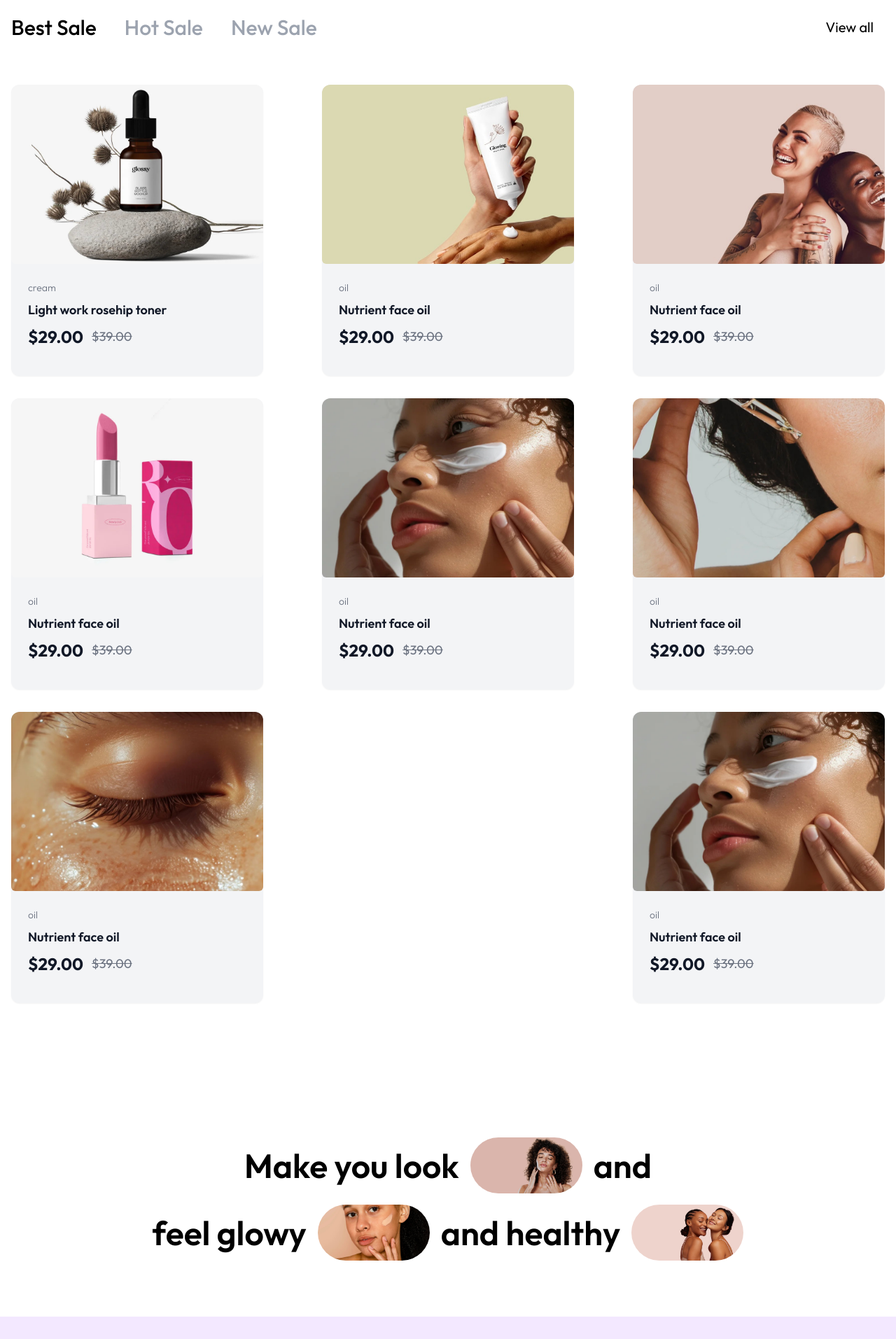
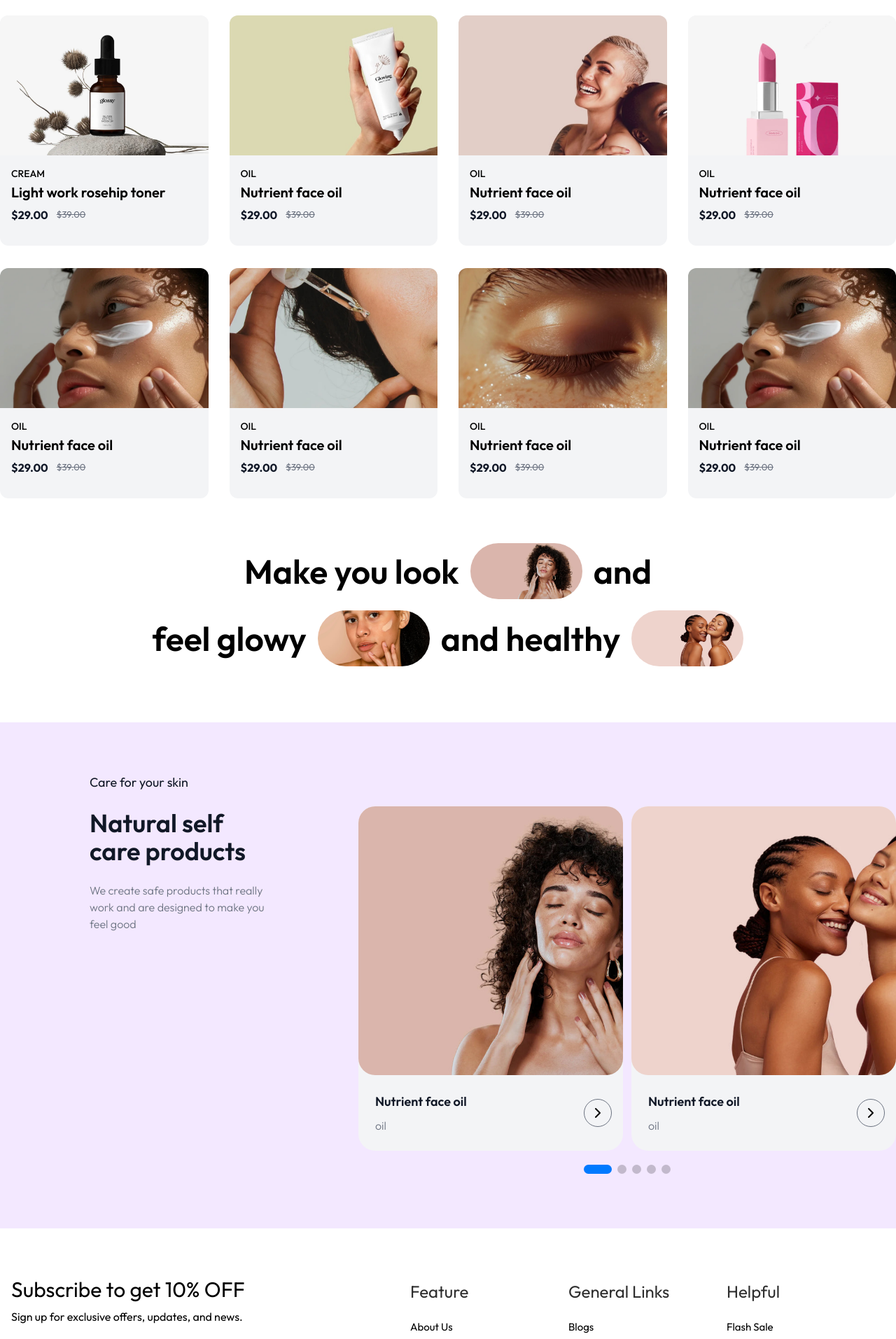
Before and after one commit to sv-dev3/Blinkz, a React (Create React App) app: page / in a window 1280 px wide. Shown: the part 884-2797 px from the top of the page at 70% size. Built offline with nearby package versions, Linux system fonts and the light colour scheme.

Commit message:
Add files via upload

```diff
--- a/src/components/ui-components/BentoGrid/index.jsx
+++ b/src/components/ui-components/BentoGrid/index.jsx
@@ -5,7 +5,7 @@ import thirdImage from "src/assets/images/carousel2.webp";
 
 const BentoGrid = () => {
   return (
-    <div className="py-10 md:py-20">
+    <div className="pb-20 ">
       <div className="container mx-auto">
         <div className="flex flex-col items-center justify-center space-y-4 text-center font-outfitSemiBold">
           {/* First row */}
--- a/src/components/ui-components/BestSale/index.jsx
+++ b/src/components/ui-components/BestSale/index.jsx
@@ -89,7 +89,7 @@ const BestSale = () => {
     },
   ];
   return (
-    <div className="flex flex-row flex-wrap justify-between gap-x-2 gap-y-8 mt-6">
+    <div className="grid grid-cols-4 flex-row flex-wrap gap-x-[30px] gap-y-8 mt-6">
       {dummyData.map((item, index) => (
         <Card data={item} />
       ))}
--- a/src/components/ui-components/Footer/index.jsx
+++ b/src/components/ui-components/Footer/index.jsx
@@ -1,8 +1,13 @@
-import React from "react";
+import React, { useState } from "react";
 import { Link } from "react-router-dom";
 import SocialIcons from "src/components/ui-elements/SocialIcons";
 
 const Footer = () => {
+  const [isDropdownVisible, setIsDropdownVisible] = useState(false);
+  const handleDropdownToggle = () => {
+    setIsDropdownVisible((prevState) => !prevState);
+  };
+
   const aboutMenus = [
     { name: "About us", url: "/about" },
     { name: "Carrers", url: "/carrers" },
@@ -26,14 +31,16 @@ const Footer = () => {
   return (
     <footer className=" mt-0 md:mt-8 font-outfitRegular  border-gray-500 py-10">
       <div className="container mx-auto px-4">
-        <div className="grid grid-cols-1 sm:grid-cols-2 lg:grid-cols-4 gap-6">
-          {/* Subscriptions Section */}
+        <div class="lg:flex justify-between mb-[50px]">
+          <div class="lg:w-[470px] ml-0 w-full mb-10 lg:mb-0">
             <div>
-            <h3 className="text-xl font-outfitSemiBold mb-4">Subscriptions</h3>
-            <p className="mb-4 font-outfitRegular text-gray-500">
+              <h3 className="text-[30px] font-outfit font-medium mb-3 leading-[30px]">
+                Subscribe to get 10% OFF
+              </h3>
+              <p className="mb-5 font-outfitRegular text-black">
                 Sign up for exclusive offers, updates, and news.
               </p>
-            <form className="flex flex-col gap-2">
+              <form className="flex flex-col gap-2 relative">
                 <input
                   type="email"
                   placeholder="Enter your email"
@@ -41,79 +48,210 @@ const Footer = () => {
                 />
                 <button
                   type="submit"
-                className="bg-purple-600 py-4 px-2 rounded-full font-outfitRegular hover:bg-purple-800 transition text-white p-2"
+                  className="bg-purple-600 absolute right-[10px] top-[8px] flex items-center justify-center rounded-full font-outfitRegular hover:bg-purple-800 transition text-white w-[40px] h-[40px]"
                 >
-                Subscribe
+                  <svg
+                    class="icon icon-arrow icon--medium w-[24px] h-[24px]"
+                    viewBox="0 0 20 20"
+                    fill="none"
+                    xmlns="http://www.w3.org/2000/svg"
+                  >
+                    <path
+                      d="M7.5 3.74121L13.75 9.99121L7.5 16.2412"
+                      stroke="currentColor"
+                      stroke-width="1.5"
+                      stroke-linecap="round"
+                      stroke-linejoin="round"
+                    ></path>
+                  </svg>
                 </button>
               </form>
             </div>
-
-          {/* About Section */}
-          <div>
-            <h3 className="text-xl font-outfitSemiBold mb-4 text-gray-900">
-              About
-            </h3>
-            <ul className="space-y-2">
-              {aboutMenus?.map((item, index) => (
-                <li className="relative group" key={index}>
-                  <Link
-                    to={item?.url}
-                    className="relative text-gray-500 hover:text-purple-600 transition duration-300 text-md font-outfitRegular"
-                  >
-                    {item?.name}
-                    <span className="absolute bottom-0 left-0 w-full h-[2px] bg-purple-600 transform scale-x-0 group-hover:scale-x-100 transition-all duration-300"></span>
-                  </Link>
-                </li>
-              ))}
-            </ul>
           </div>
 
-          {/* Shop Section */}
+          <div class="flex-1 lg:flex pl-[100px]">
+            <div class="lg:w-1/3 w-full mb-10 lg:mb-0">
+              <div class="mb-5">
+                <h6 class="text-[24px] font-500 text-[#2F2F2F]">Feature</h6>
+              </div>
               <div>
-            <h3 className="text-xl font-outfitSemiBold mb-4 text-gray-900">
-              About
-            </h3>
-            <ul className="space-y-2">
-              {shopMenus?.map((item, index) => (
-                <li className="relative group" key={index}>
-                  <Link
-                    to={item?.url}
-                    className="relative text-gray-500 hover:text-purple-600 transition duration-300 text-md font-outfitRegular"
+                <ul class="flex flex-col space-y-3">
+                  <li>
+                    <a
+                      href="/about"
+                      className="text-[#000] text-[15px] hover:text-qblack border-b border-transparent hover:border-qblack cursor-pointer capitalize"
                     >
-                    {item?.name}
-                    <span className="absolute bottom-0 left-0 w-full h-[2px] bg-purple-600 transform scale-x-0 group-hover:scale-x-100 transition-all duration-300"></span>
-                  </Link>
+                      About Us
+                    </a>
                   </li>
-              ))}
-            </ul>
-          </div>
-
-          {/* Customer Care Section */}
-          <div>
-            <h3 className="text-xl font-outfitSemiBold mb-4 text-gray-900">
-              About
-            </h3>
-            <ul className="space-y-2">
-              {customerCare?.map((item, index) => (
-                <li className="relative group" key={index}>
-                  <Link
-                    to={item?.url}
-                    className="text-gray-500 relative hover:text-purple-600 transition duration-300 text-md font-outfitRegular"
+                  <li>
+                    <a
+                      href="/terms-condition"
+                      className="text-[#000] text-[15px] hover:text-qblack border-b border-transparent hover:border-qblack cursor-pointer capitalize"
                     >
-                    {item?.name}
-                    <span className="absolute bottom-0 left-0 w-full h-[2px] bg-purple-600 transform scale-x-0 group-hover:scale-x-100 transition-all duration-300"></span>
-                  </Link>
+                      Terms Condition
+                    </a>
                   </li>
-              ))}
+                  <li>
+                    <a
+                      href="/all-products"
+                      className="text-[#000] text-[15px] hover:text-qblack border-b border-transparent hover:border-qblack cursor-pointer capitalize"
+                    >
+                      Best Products
+                    </a>
+                  </li>
                 </ul>
               </div>
             </div>
-        <div className="border-t border-gray-600 mt-8 pt-6 flex flex-col lg:flex-row justify-between items-center gap-4">
+
+            <div class="lg:w-1/3 lg:flex lg:flex-col w-full mb-10 lg:mb-0">
+              <div>
+                <div class="mb-5">
+                  <h6 class="text-[24px] font-500 text-[#2F2F2F]">
+                    General Links
+                  </h6>
+                </div>
+                <div>
+                  <ul class="flex flex-col space-y-3">
+                    <li>
+                      <a
+                        href="/blogs"
+                        className="text-[#000] text-[15px] hover:text-qblack border-b border-transparent hover:border-qblack cursor-pointer capitalize"
+                      >
+                        Blogs
+                      </a>
+                    </li>
+                    <li>
+                      <a
+                        href="/tracking-order"
+                        className="text-[#000] text-[15px] hover:text-qblack border-b border-transparent hover:border-qblack cursor-pointer capitalize"
+                      >
+                        Tracking Order
+                      </a>
+                    </li>
+                    <li>
+                      <a
+                        href="/become-saller"
+                        className="text-[#000] text-[15px] hover:text-qblack border-b border-transparent hover:border-qblack cursor-pointer capitalize"
+                      >
+                        Become Saller
+                      </a>
+                    </li>
+                  </ul>
+                </div>
+              </div>
+            </div>
+
+            <div class="lg:w-1/3 lg:flex lg:flex-col w-full mb-10 lg:mb-0">
+              <div>
+                <div class="mb-5">
+                  <h6 class="text-[24px] font-500 text-[#2F2F2F]">Helpful</h6>
+                </div>
+                <div>
+                  <ul class="flex flex-col space-y-3">
+                    <li>
+                      <a
+                        href="/flash-sale"
+                        className="text-[#000] text-[15px] hover:text-qblack border-b border-transparent hover:border-qblack cursor-pointer capitalize"
+                      >
+                        Flash Sale
+                      </a>
+                    </li>
+                    <li>
+                      <a
+                        href="/faq"
+                        className="text-[#000] text-[15px] hover:text-qblack border-b border-transparent hover:border-qblack cursor-pointer capitalize"
+                      >
+                        FAQs
+                      </a>
+                    </li>
+                    <li>
+                      <a
+                        href="/about"
+                        className="text-[#000] text-[15px] hover:text-qblack border-b border-transparent hover:border-qblack cursor-pointer capitalize"
+                      >
+                        About
+                      </a>
+                    </li>
+                  </ul>
+                </div>
+              </div>
+            </div>
+          </div>
+        </div>
+
+        <div className="border-t border-gray-600 mt-8 pt-6 flex flex-col lg:flex-row justify-between items-center  gap-4">
           {/* Left Side */}
-          <div className="text-center lg:text-left text-gray-900">
-            <p>Country/region</p>
-            <p>United States (USD $)</p>
-            <p className="mt-2">© 2025 SLEEK GLOSSY. Powered by Shopify</p>
+          <div class="relative font-[sans-serif] w-max">
+            <button
+              type="button"
+              id="dropdownToggle"
+              onClick={handleDropdownToggle}
+              class="rounded text-[#333] text-sm border-1 outline-none font-outfitRegular text-black"
+            >
+              United States (USD $)
+              <svg
+                xmlns="http://www.w3.org/2000/svg"
+                class="w-3 fill-[#333] inline ml-3"
+                viewBox="0 0 24 24"
+              >
+                <path
+                  fill-rule="evenodd"
+                  d="M11.99997 18.1669a2.38 2.38 0 0 1-1.68266-.69733l-9.52-9.52a2.38 2.38 0 1 1 3.36532-3.36532l7.83734 7.83734 7.83734-7.83734a2.38 2.38 0 1 1 3.36532 3.36532l-9.52 9.52a2.38 2.38 0 0 1-1.68266.69734z"
+                  clip-rule="evenodd"
+                  data-original="#000000"
+                />
+              </svg>
+            </button>
+            {isDropdownVisible && (
+              <ul
+                id="dropdownMenu"
+                class="absolute block shadow-lg bg-white py-2 px-2 z-[1000] min-w-full w-max rounded max-h-96 overflow-auto"
+              >
+                <li class="mb-2">
+                  <input
+                    placeholder="Search..."
+                    class="px-4 py-2.5 w-full rounded text-[#333] text-sm border-none outline-blue-600 bg-blue-50 focus:bg-transparent"
+                  />
+                </li>
+                <li class="py-2.5 px-4 hover:bg-blue-50 rounded text-black text-sm cursor-pointer">
+                  <div class="flex items-center">
+                    <img
+                      src="https://readymadeui.com/usa_flag.webp"
+                      class="w-6 mr-3"
+                    />
+                    USA
+                  </div>
+                </li>
+                <li class="py-2.5 px-4 hover:bg-blue-50 rounded text-black text-sm cursor-pointer">
+                  <div class="flex items-center">
+                    <img
+                      src="https://readymadeui.com/uk_flag.webp"
+                      class="w-6 mr-3"
+                    />
+                    England
+                  </div>
+                </li>
+                <li class="py-2.5 px-4 hover:bg-blue-50 rounded text-black text-sm cursor-pointer">
+                  <div class="flex items-center">
+                    <img
+                      src="https://readymadeui.com/india_flag.webp"
+                      class="w-6 mr-3"
+                    />
+                    India
+                  </div>
+                </li>
+                <li class="py-2.5 px-4 hover:bg-blue-50 rounded text-black text-sm cursor-pointer">
+                  <div class="flex items-center">
+                    <img
+                      src="https://readymadeui.com/singapore_flag.webp"
+                      class="w-6 mr-3"
+                    />
+                    Singapore
+                  </div>
+                </li>
+              </ul>
+            )}
           </div>
 
           {/* Right Side */}
--- a/src/components/ui-components/Slider/index.jsx
+++ b/src/components/ui-components/Slider/index.jsx
@@ -19,11 +19,11 @@ const Slider = ({
   canShowFooter = false,
   imgHeight = "h-[500px]",
   sliderImages,
- rounded = "rounded-xl",
-centeredSlide = true,
+  rounded = "rounded-xl",
+  centeredSlide = true,
 }) => {
   return (
-    <div className="py-0 md:py-12">
+    <div className="pt-12">
       <div className="mx-auto p-0">
         <Swiper
           modules={[Autoplay, Virtual, Navigation, Pagination, Thumbs]}
@@ -33,7 +33,7 @@ centeredSlide = true,
           centeredSlides={centeredSlide}
           autoplay={{ delay: 2000000000 }}
           className="relative"
-          pagination={false}
+          pagination={true}
           observer={"true"}
           breakpoints={breakpoints}
           style={{ height: "100%" }}
--- a/src/components/ui-elements/Card.jsx
+++ b/src/components/ui-elements/Card.jsx
@@ -6,7 +6,7 @@ const Card = ({ data }) => {
 
   return (
     <div
-      className="max-w-full md:max-w-[360px] w-full md:w-3/4 pb-4 bg-gray-100 rounded-xl cursor-pointer shadow-sm relative overflow-hidden"
+      className=" w-full pb-4 bg-gray-100 rounded-xl cursor-pointer relative overflow-hidden"
       onMouseEnter={() => setHover(true)}
       onMouseLeave={() => setHover(false)}
     >
@@ -44,7 +44,7 @@ const Card = ({ data }) => {
       </div>
 
       {/* Image */}
-      <div>
+      <div className="h-[200px] relative overflow-hidden">
         <img
           src={hover ? data?.image : data?.hoverImage}
           alt="Product"
@@ -79,16 +79,18 @@ const Card = ({ data }) => {
 
       <div className="p-4">
         {/* Discount */}
-        <div className="m-2 text-left text-sm font-outfitLight text-gray-500">
+        <div className="mb-1 text-[12px] uppercase text-left text-sm font-outfitMedium text-black">
           {data?.type}
         </div>
         {/* Name */}
-        <div className="m-2 text-lg font-outfitSemiBold line-clamp-1 text-gray-900">
+        <div className="mb-2 text-[20px] font-outfitSemiBold text-black leading-[normal]">
           {data?.name}
         </div>
-        <div className="m-2 text-lg font-outfitSemiBold line-clamp-1 text-gray-900 flex space-x-3 items-center">
-          <span className="text-gray-900 font-outfitBold text-2xl">$29.00</span>
-          <span className="text-gray-500 font-outfitRegular text-lg line-through">
+        <div className="  font-outfitSemiBold text-gray-900 flex space-x-3 items-center">
+          <span className="text-gray-900 font-outfitBold text-[16px]">
+            $29.00
+          </span>
+          <span className="text-gray-500 font-outfitRegular text-[13px] line-through">
             $39.00
           </span>
         </div>
--- a/src/components/ui-elements/MegaMenuSlider.jsx
+++ b/src/components/ui-elements/MegaMenuSlider.jsx
@@ -50,7 +50,7 @@ const MegaMenuSlider = ({
         >
           {sliderImages.map((item, index) => (
             <SwiperSlide key={index} className="relative">
-              <div className="bg-white rounded-3xl w-[350px]">
+              <div className="bg-white rounded-3xl w-full">
                 <Card data={item} />
               </div>
             </SwiperSlide>
--- a/src/index.css
+++ b/src/index.css
@@ -1,7 +1,6 @@
 @tailwind base;
 @tailwind components;
 @tailwind utilities;
-
 
 @font-face {
   font-family: "outfit-Black";
@@ -51,3 +50,17 @@
   font-weight: semiBold;
   font-style: normal;
 }
+
+.swiper-pagination.swiper-pagination-bullets {
+  position: static;
+  margin: 15px 0 0;
+}
+
+span.swiper-pagination-bullet {
+  width: 13px;
+  height: 13px;
+  border-radius: 100px;
+}
+span.swiper-pagination-bullet.swiper-pagination-bullet-active {
+  width: 40px;
+}
--- a/src/layout/SaleLayout.jsx
+++ b/src/layout/SaleLayout.jsx
@@ -12,16 +12,16 @@ const SaleLayout = () => {
   };
 
   return (
-    <div className="py-16 md:py-24">
+    <div className="pt-16 pb-16">
       <div className="container mx-auto">
-      <header className="bg-white p-0 md:p-4 flex gap-x-0 md:gap-x-6 items-center">
+        <header className="bg-white p-0 flex gap-x-0 md:gap-x-3 items-center">
           <button
             onClick={() => handleButtonClick(1)}
             className={`${
               selectedPage === 1
-              ? "text-base md:text-3xl text-black font-outfitMedium"
-              : " text-gray-400 text-base md:text-3xl font-outfitMedium"
-          } bg-white py-2 pr-4 transition duration-300 hover:text-black`}
+                ? "text-[16px] text-purple-900 font-outfitMedium border-purple-500"
+                : " text-gray-400 text-[16px] font-outfitMedium  border-white "
+            } bg-white py-2 px-4 transition duration-300 hover:text-purple-900 uppercase border  rounded-full hover:border-purple-500`}
           >
             Best Sale
           </button>
@@ -29,9 +29,9 @@ const SaleLayout = () => {
             onClick={() => handleButtonClick(2)}
             className={`${
               selectedPage === 2
-              ? "font-outfitMedium text-base md:text-3xl text-black"
-              : " text-gray-400 text-base md:text-3xl font-outfitMedium"
-          } bg-white py-2 pr-4 transition duration-300 hover:text-black`}
+                ? "text-[16px] text-purple-900 font-outfitMedium border-purple-500"
+                : " text-gray-400 text-[16px] font-outfitMedium border-white"
+            } bg-white py-2 px-4 transition duration-300 hover:text-purple-900 uppercase border  rounded-full hover:border-purple-500`}
           >
             Hot Sale
           </button>
@@ -39,21 +39,23 @@ const SaleLayout = () => {
             onClick={() => handleButtonClick(3)}
             className={`${
               selectedPage === 3
-              ? "font-outfitMedium text-base md:text-3xl text-black"
-              : "font-outfitMedium text-gray-400 text-base md:text-3xl"
-          } bg-white py-2 pr-4 transition duration-300 hover:text-black`}
+                ? "text-[16px] text-purple-900 font-outfitMedium border-purple-500"
+                : "text-gray-400 text-[16px] font-outfitMedium border-white"
+            } bg-white py-2 px-4 transition duration-300 hover:text-purple-900 uppercase border  rounded-full hover:border-purple-500`}
           >
             New Sale
           </button>
           <Link
             to="/About"
-            className="text-base md:text-xl block px-4 py-2 hover:text-purple-600 font-outfitRegular ml-auto"
-            > View all
+            className="text-[16px] block px-4 py-2 border border-purple-500 rounded text-purple-900 hover:text-white bg-white hover:bg-purple-600 font-outfitRegular ml-auto"
+          >
+            {" "}
+            View all
             <span className="absolute bottom-0 left-0 w-full h-[2px] bg-purple-600 transform scale-x-0 group-hover:scale-x-100 transition-all duration-300"></span>
           </Link>
         </header>
 
-      <div className="p-0 md:p-4">
+        <div className="p-0">
           {selectedPage === 1 && <BestSale />}
           {selectedPage === 2 && <HotSale />}
           {selectedPage === 3 && <NewSale />}
--- a/src/pages/Home/index.jsx
+++ b/src/pages/Home/index.jsx
@@ -23,10 +23,10 @@ const Home = () => {
       <SaleLayout />
       <BentoGrid />
       {/* middle section  */}
-      <div className="py-10 md:py-20 bg-purple-100">
+      <div className="py-10 bg-purple-100">
         <div className="container mx-auto">
-          <div className="flex flex-col md:flex-row flex-wrap items-center my-8">
-            <div className="w-full md:w-2/5 flex items-center md:items-start space-y-3 md:space-y-6 justify-center flex-col px-2 md:px-32 mb-10 md:mb-0">
+          <div className="flex flex-col md:flex-row flex-wrap my-8">
+            <div className="w-full md:w-2/5 flex items-center md:items-start space-y-3 md:space-y-6 flex-col px-2 md:px-32 mb-10 md:mb-0">
               <span className="text-lg text-gray-900 font-outfitRegular">
                 Care for your skin
               </span>
@@ -46,6 +46,10 @@ const Home = () => {
                 rounded={"rounded-3xl"}
                 imgHeight={"h-96"}
                 centeredSlide={false}
+                pagination={{
+                  nextEl: ".swiper-button-next",
+                  prevEl: ".swiper-button-prev",
+                }}
               />
             </div>
           </div>
```
Also changed, not shown: src/components/ui-elements/MegaMenu.jsx (+4 -4 lines), src/layout/CardLayout.jsx (+11 -17 lines). Lines whose indentation alone changed are shown as unchanged.
